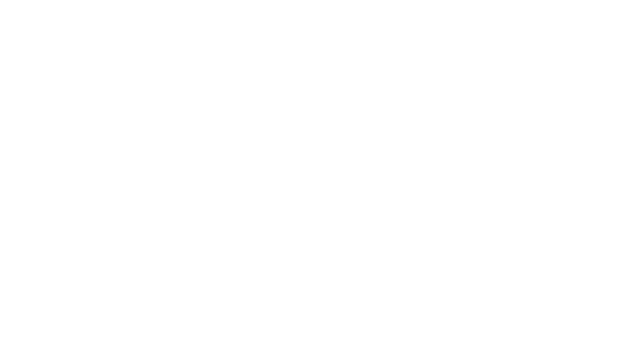
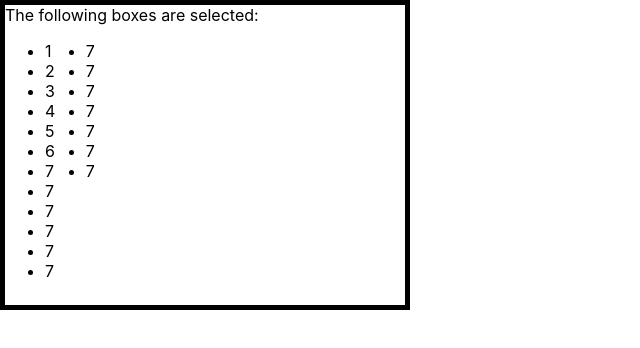
Before and after one commit to ColtonTshudy/Gui-Class-Projects, a React (Create React App) app in the folder hw3coltont/: page / in a window 1280 px wide. Shown: the top 348 px of the page, without its empty margins (0-640 px from the left). Built offline with nearby package versions, Linux system fonts and the light colour scheme.

Commit message:
hw3 initial commit

```diff
--- a/hw3coltont/src/App.css
+++ b/hw3coltont/src/App.css
@@ -1,38 +1,26 @@
-.App {
-  text-align: center;
+.selectedBox{
+  display: flex;
+  flex-direction: column;
+  background-color: white;
+  border: 5px solid black;
+  height: 300px;
+  width: 400px;
 }
 
-.App-logo {
-  height: 40vmin;
-  pointer-events: none;
+.listU{
+  display: flex;
+  background-color: white;
+  width: 80px;
+  justify-content: normal;
+  overflow: hidden;
+  flex-wrap: wrap;
+  flex-direction: column;
+
 }
 
-@media (prefers-reduced-motion: no-preference) {
-  .App-logo {
-    animation: App-logo-spin infinite 20s linear;
-  }
+.listItems{
+  background-color: white;
+  flex-direction: row;
+  width: fit-content;
+  break-after: column;
 }
-
-.App-header {
-  background-color: #282c34;
-  min-height: 100vh;
-  display: flex;
-  flex-direction: column;
-  align-items: center;
-  justify-content: center;
-  font-size: calc(10px + 2vmin);
-  color: white;
-}
-
-.App-link {
-  color: #61dafb;
-}
-
-@keyframes App-logo-spin {
-  from {
-    transform: rotate(0deg);
-  }
-  to {
-    transform: rotate(360deg);
-  }
-}
--- a/hw3coltont/src/App.js
+++ b/hw3coltont/src/App.js
@@ -1,11 +1,20 @@
 import './App.css';
-import './Functions.js';
+
+function SelectedList(props){
+  const list = props.selected.map(e => <li key={e+"list"} className={"listItems"}>{e}</li>);
+
+  return(
+      <div className={"selectedBox"}> The following boxes are selected:
+          <ul className={"listU"}>
+              {list}
+          </ul>
+      </div>
+  )
+}
 
 function App() {
   return (
-    <div>
-
-    </div>
+    <SelectedList selected={[1,2,3,4,5,6,7,7,7,7,7,7,7,7,7,7,7,7,7]}/>
   );
 }
 
--- a/hw3coltont/src/Functions.js
+++ /dev/null
@@ -1,22 +0,0 @@
-import React, { useState, useEffect } from "react";
-
-function InputSection(props) {
-    const api = "DEMO_KEY"
-    const url = `https://api.nasa.gov/planetary/apod?api_key=${api}`
-    const [state, setState] = useState({ description: '', url: '' })
-
-    const getImage = () => {
-      fetch(url).then(response => response.json())
-        .then(data => setState({ description: data.explanation, url: data.url }))
-    }
-
-    return (
-      <div>
-        <button onClick={getImage}>Get Image</button>
-        <img src={state["url"]} alt={'Nasa apod api'} />
-        <section>
-          <p>{state["description"]}</p>
-        </section>
-      </div>
-    )
-}
```
